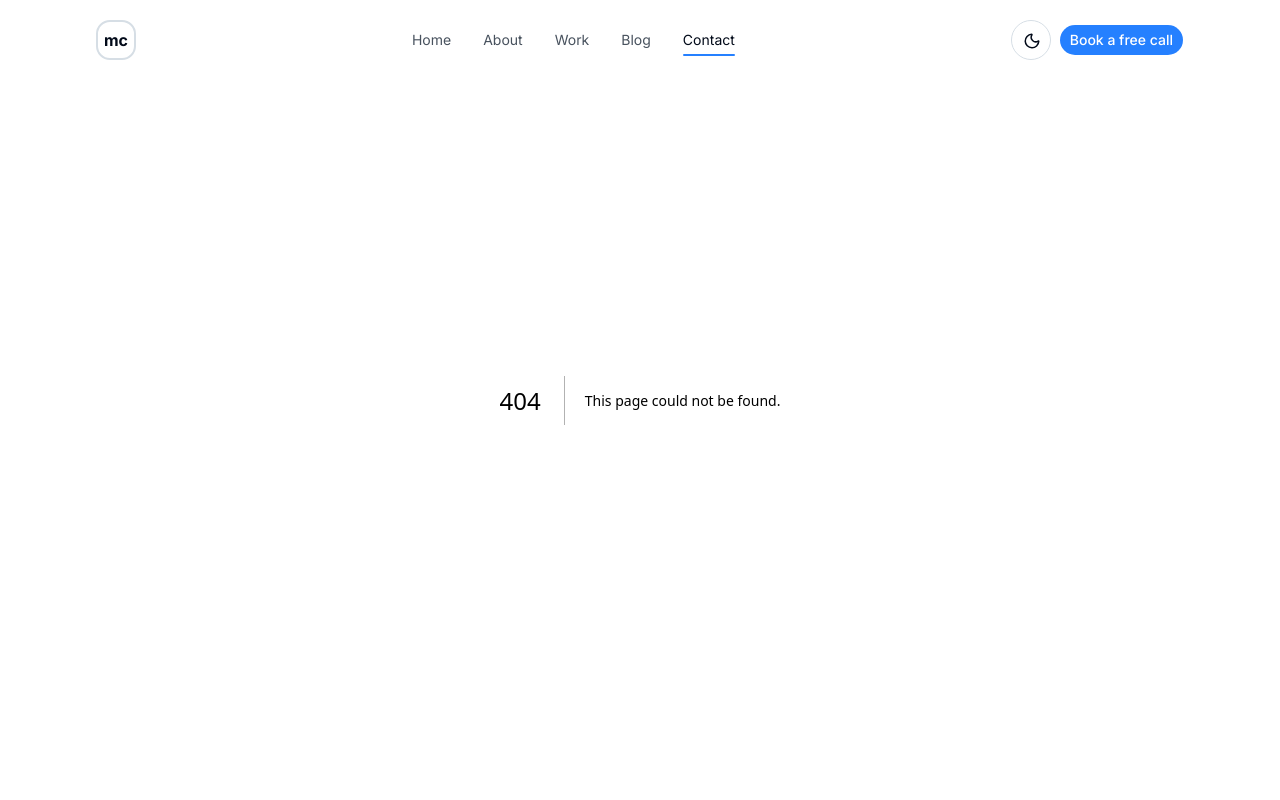
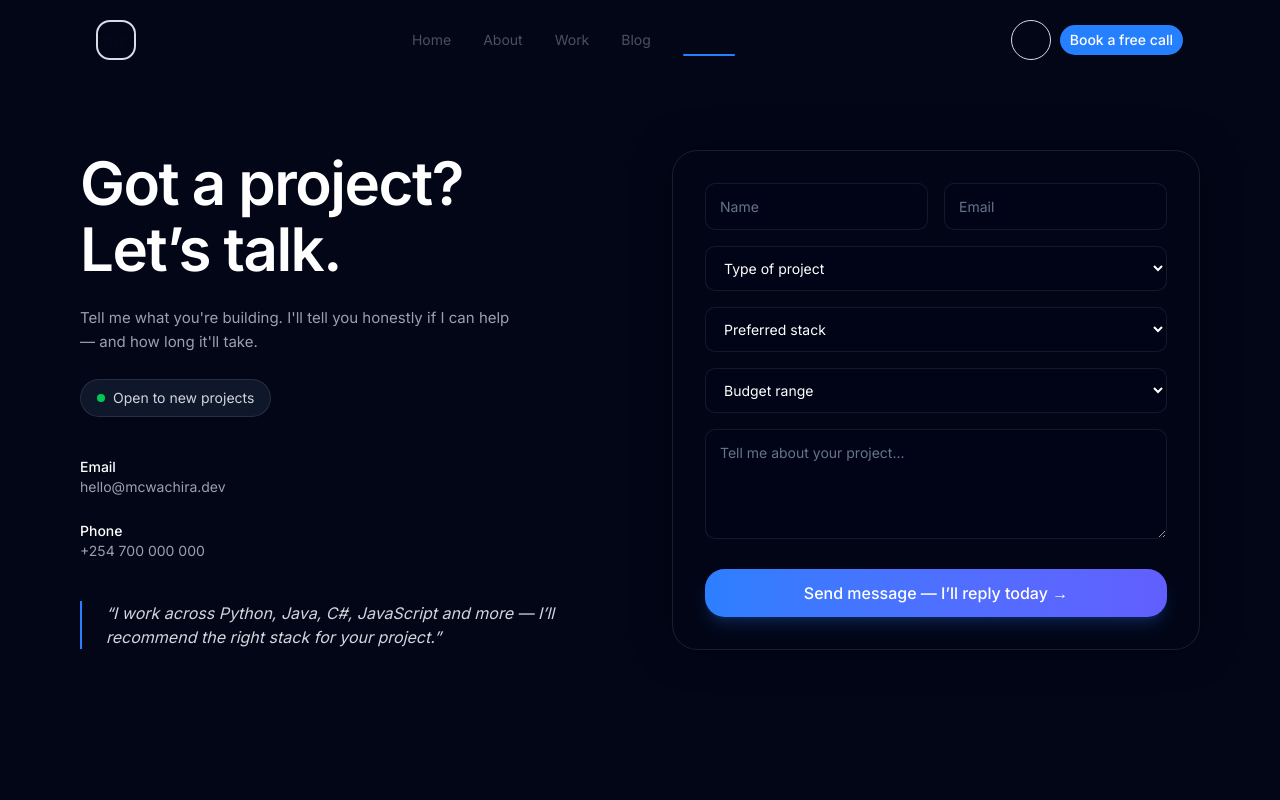
Before and after one commit to mcwachira/mcwachira-2.0, a Next.js app: page /contact in a window 1280 px wide. Before the commit this address had no page. Shown: the top 800 px of the page. Built offline with nearby package versions, Linux system fonts and the light colour scheme.

Commit message:
Created the Contact page and added some validators for the contact form

```diff
--- /dev/null
+++ b/src/app/contact/page.tsx
@@ -0,0 +1,144 @@
+"use client";
+
+import { useForm } from "react-hook-form";
+import { zodResolver } from "@hookform/resolvers/zod";
+import { contactSchema, ContactFormValues } from "@/lib/validators/contact";
+import { toast } from "sonner";
+import { useState } from "react";
+
+export default function ContactPage() {
+    const [loading, setLoading] = useState(false);
+
+    const {
+        register,
+        handleSubmit,
+        reset,
+        formState: { errors },
+    } = useForm<ContactFormValues>({
+        resolver: zodResolver(contactSchema),
+    });
+
+    const onSubmit = async (data: ContactFormValues) => {
+        setLoading(true);
+
+        try {
+            const res = await fetch("/api/contact", {
+                method: "POST",
+                body: JSON.stringify(data),
+            });
+
+            if (!res.ok) throw new Error();
+
+            toast.success("Message sent successfully!");
+            reset();
+        } catch {
+            toast.error("Something went wrong.");
+        } finally {
+            setLoading(false);
+        }
+    };
+
+    return (
+        <section className="relative w-full min-h-screen flex items-center bg-[#020617] text-white px-6 md:px-20 py-24 overflow-hidden">
+
+            {/* BACKGROUND GLOW */}
+            <div className="absolute inset-0 -z-10">
+                <div className="absolute top-[-200px] left-[-200px] w-[500px] h-[500px] bg-blue-600/20 blur-[120px] rounded-full" />
+                <div className="absolute bottom-[-200px] right-[-200px] w-[500px] h-[500px] bg-indigo-600/20 blur-[120px] rounded-full" />
+            </div>
+
+            <div className="grid lg:grid-cols-2 gap-16 max-w-7xl mx-auto w-full">
+
+                {/* LEFT SIDE */}
+                <div>
+                    <h1 className="text-5xl md:text-6xl font-semibold leading-[1.1] tracking-tight">
+                        Got a project?
+                        <br />
+                        Let’s talk.
+                    </h1>
+
+                    <p className="text-gray-400 mt-6 max-w-md text-[15px] leading-relaxed">
+                        Tell me what you're building. I'll tell you honestly if I can help — and how long it'll take.
+                    </p>
+
+                    <div className="mt-6 inline-flex items-center gap-2 bg-[#0f172a] px-4 py-2 rounded-full border border-white/10">
+                        <span className="w-2 h-2 bg-green-500 rounded-full" />
+                        <span className="text-sm text-gray-300">Open to new projects</span>
+                    </div>
+
+                    {/* CONTACT INFO */}
+                    <div className="mt-10 space-y-6 text-sm">
+                        <div>
+                            <p className="text-white font-medium">Email</p>
+                            <p className="text-gray-400">hello@mcwachira.dev</p>
+                        </div>
+
+                        <div>
+                            <p className="text-white font-medium">Phone</p>
+                            <p className="text-gray-400">+254 700 000 000</p>
+                        </div>
+                    </div>
+
+                    <blockquote className="mt-10 border-l-2 border-blue-500 pl-6 text-gray-300 italic">
+                        “I work across Python, Java, C#, JavaScript and more — I’ll recommend the right stack for your project.”
+                    </blockquote>
+                </div>
+
+                {/* RIGHT SIDE FORM */}
+                <form
+                    onSubmit={handleSubmit(onSubmit)}
+                    className="relative bg-[#020617]/70 border border-white/10 rounded-2xl p-8 backdrop-blur-2xl shadow-[0_0_40px_rgba(0,0,0,0.4)]"
+                >
+                    <div className="grid grid-cols-2 gap-4">
+                        <input
+                            {...register("name")}
+                            placeholder="Name"
+                            className="input"
+                        />
+                        <input
+                            {...register("email")}
+                            placeholder="Email"
+                            className="input"
+                        />
+                    </div>
+
+                    <select {...register("projectType")} className="input mt-4">
+                        <option value="">Type of project</option>
+                        <option>Web App</option>
+                        <option>SaaS</option>
+                        <option>API</option>
+                    </select>
+
+                    <select {...register("stack")} className="input mt-4">
+                        <option value="">Preferred stack</option>
+                        <option>Next.js</option>
+                        <option>Laravel</option>
+                        <option>Node.js</option>
+                    </select>
+
+                    <select {...register("budget")} className="input mt-4">
+                        <option value="">Budget range</option>
+                        <option>$1k–$5k</option>
+                        <option>$5k–$10k</option>
+                        <option>$10k+</option>
+                    </select>
+
+                    <textarea
+                        {...register("message")}
+                        placeholder="Tell me about your project..."
+                        rows={4}
+                        className="input mt-4"
+                    />
+
+                    <button
+                        type="submit"
+                        disabled={loading}
+                        className="mt-6 w-full bg-gradient-to-r from-blue-500 to-indigo-500 hover:opacity-90 active:scale-[0.98] transition rounded-xl py-3 font-medium shadow-lg shadow-blue-500/20"
+                    >
+                        {loading ? "Sending..." : "Send message — I’ll reply today →"}
+                    </button>
+                </form>
+            </div>
+        </section>
+    );
+}
--- a/src/app/globals.css
+++ b/src/app/globals.css
@@ -276,3 +276,28 @@
   from { opacity: 0; transform: translateY(8px); }
   to { opacity: 1; transform: translateY(0); }
 }
+
+.input {
+  width: 100%;
+  background: rgba(2, 6, 23, 0.8);
+  border: 1px solid rgba(255,255,255,0.08);
+  padding: 12px 14px;
+  border-radius: 10px;
+  color: white;
+  font-size: 14px;
+  transition: all 0.2s ease;
+}
+
+.input::placeholder {
+  color: #64748b;
+}
+
+.input:hover {
+  border-color: rgba(255,255,255,0.2);
+}
+
+.input:focus {
+  border-color: #3b82f6;
+  box-shadow: 0 0 0 3px rgba(59,130,246,0.15);
+  outline: none;
+}
--- /dev/null
+++ b/src/lib/validators/contact.ts
@@ -0,0 +1,13 @@
+// lib/validators/contact.ts
+import { z } from "zod";
+
+export const contactSchema = z.object({
+    name: z.string().min(2),
+    email: z.string().email(),
+    projectType: z.string().min(1),
+    stack: z.string().min(1),
+    budget: z.string().min(1),
+    message: z.string().min(10),
+});
+
+export type ContactFormValues = z.infer<typeof contactSchema>;
```
